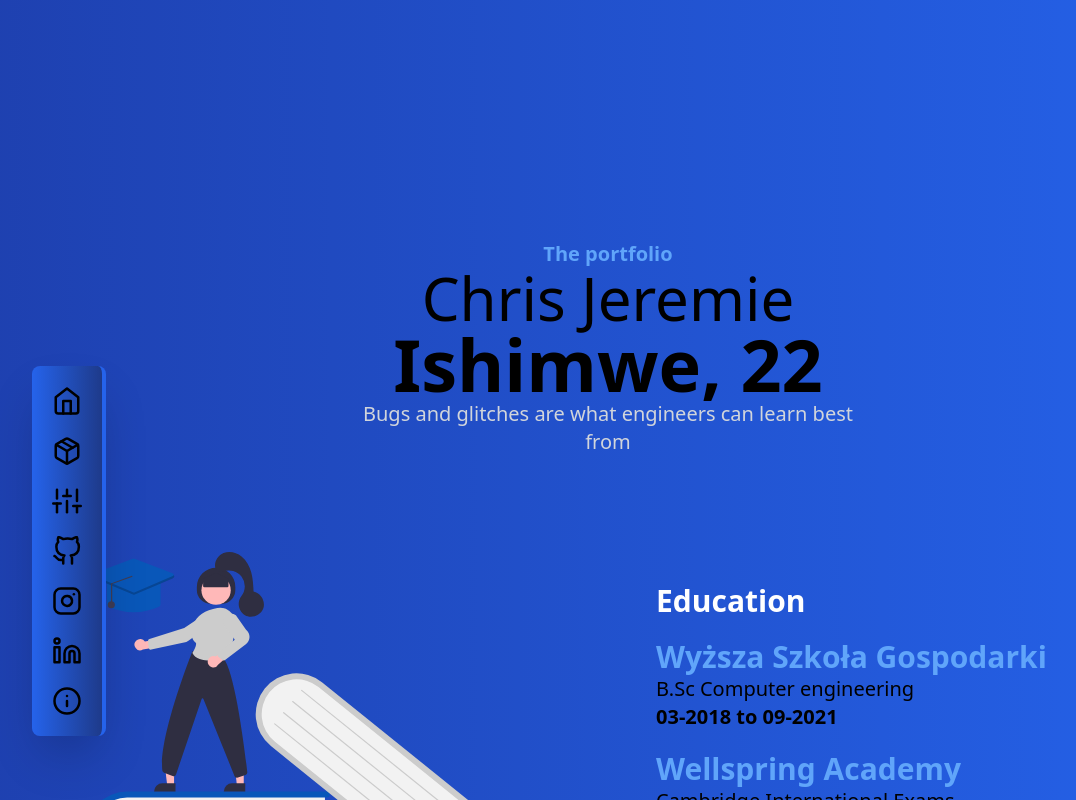
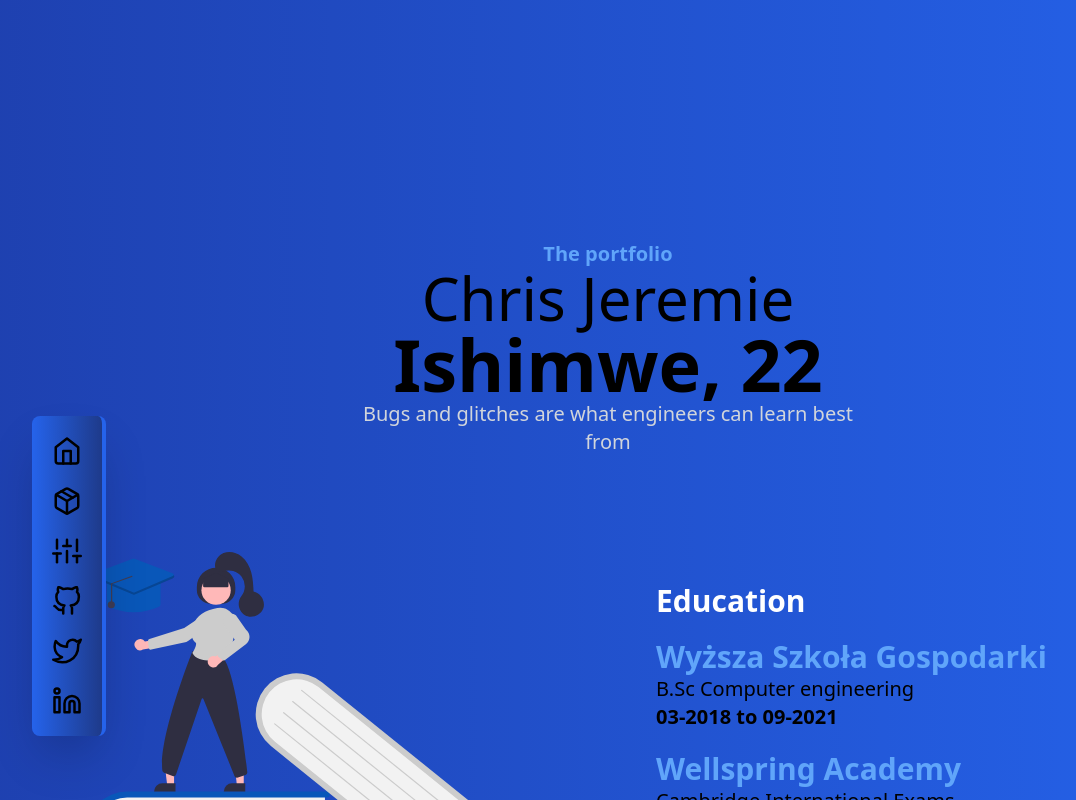
Before and after one commit to chrisjeremy84/my_porfolio, a React (Create React App) app: page / in a window 1280 px wide. Shown: the top 800 px of the page, without its empty margins (32-1108 px from the left). Built offline with nearby package versions, Linux system fonts and the light colour scheme.

Commit message:
Somehow ready

```diff
--- a/src/components/NavBar.js
+++ b/src/components/NavBar.js
@@ -3,7 +3,7 @@ import {Route, BrowserRouter as Router, Link} from 'react-router-dom';
 import Home from '../pages/Home'
 import Project from '../pages/Project'
 import Skill from '../pages/Skill'
-import { FiHome, FiSliders, FiPackage,FiGithub , FiInfo, FiLinkedin , FiInstagram, FiMenu} from "react-icons/fi"
+import { FiHome, FiSliders, FiPackage,FiGithub , FiLinkedin , FiTwitter, FiMenu} from "react-icons/fi"
 import Tippy from '@tippyjs/react'
 import 'tippy.js/dist/tippy.css'
 
@@ -75,24 +75,18 @@ function NavBar() {
                         </li>
                         <li>
                             <Tippy placement="right" content="Github">
-                                <Link to="#"><FiGithub className=""/></Link>
+                                <Link to="https://github.com/chrisjeremy84/"><FiGithub className=""/></Link>
                             </Tippy>
                         </li>
                         <li>
-                            <Tippy placement="right" content="Instagram">
-                              <Link to="#" ><FiInstagram className=""/></Link>
+                            <Tippy placement="right" content="Twitter">
+                              <Link to="https://twitter.com/5thfader" ><FiTwitter className=""/></Link>
                             </Tippy>
                          </li>
                         <li>
                             <Tippy placement="right" content="Linkedin">
-                            <Link to="#"><FiLinkedin className=""/></Link>
+                            <Link to="https://www.linkedin.com/in/ishimwe-chris-jeremie-290250180/"><FiLinkedin className=""/></Link>
                             </Tippy>
-                        </li>
-                        <li>
-                            <Tippy placement="right" content="Info">
-                             <Link to="#"><FiInfo className=""/></Link>
-                            </Tippy>
-
                         </li>
                     </ul>
 
```
Also changed, not shown: 1 other file (tests, documents, lock files or other folders).
